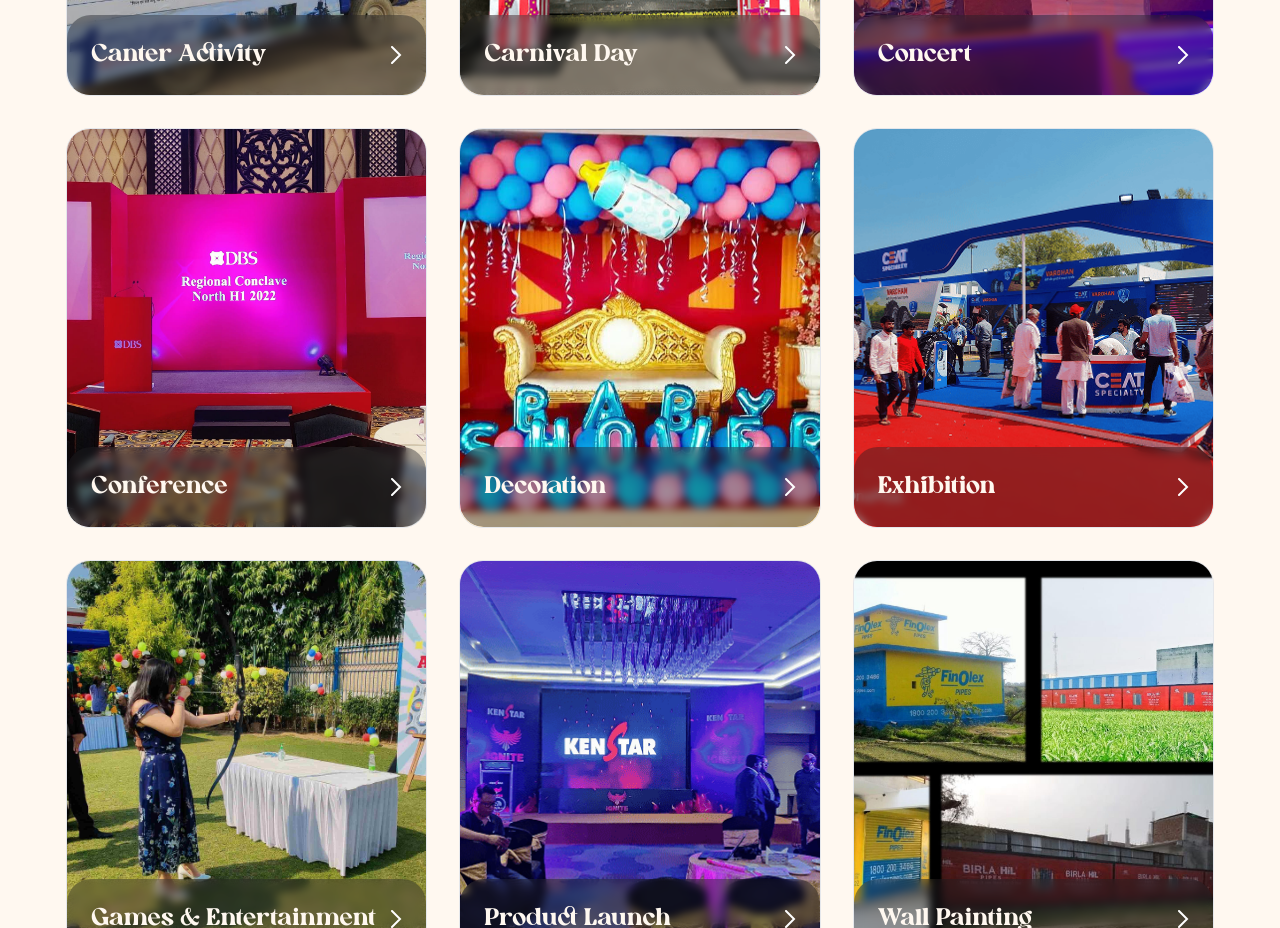
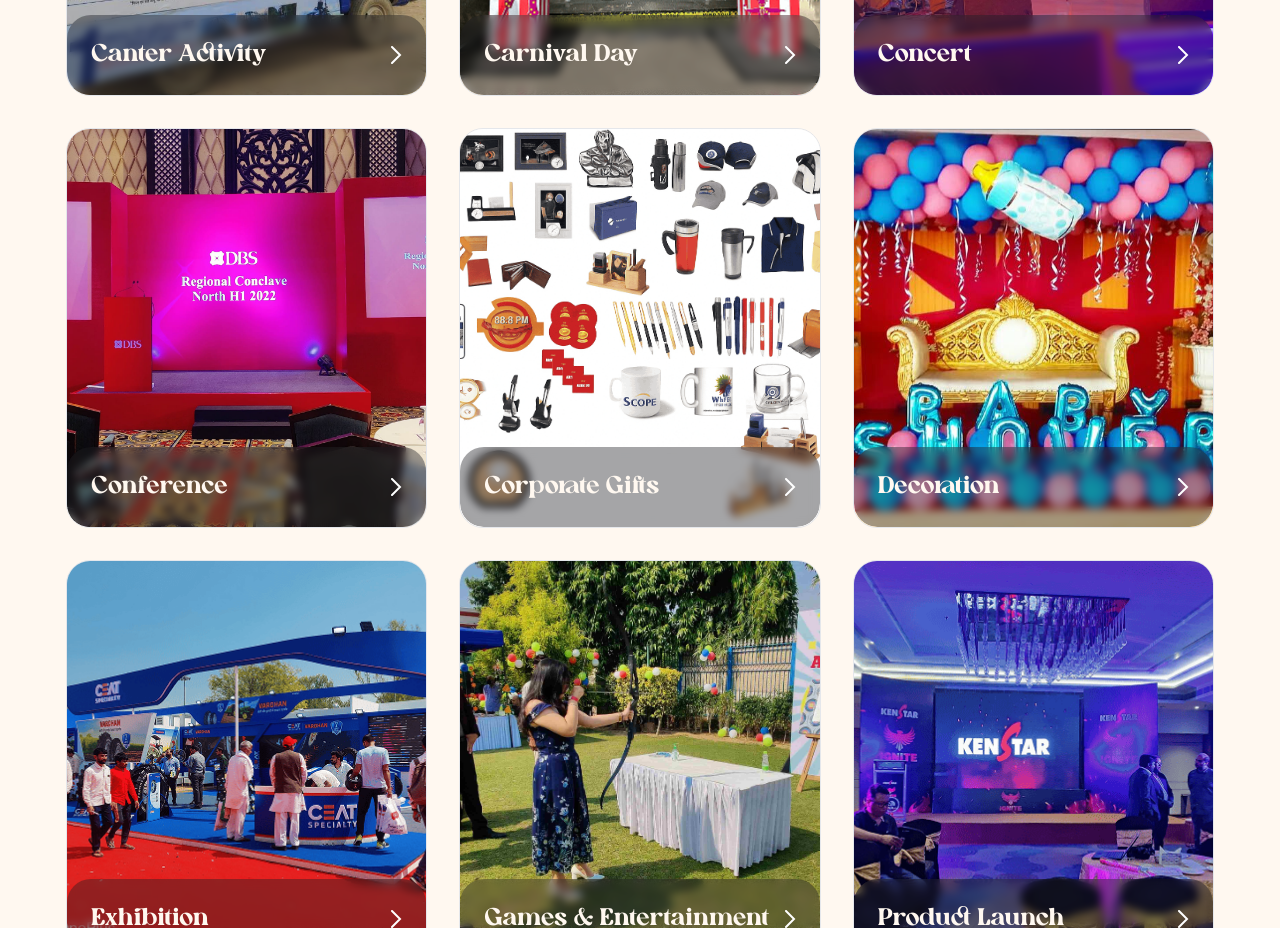
Before and after one commit to Akash-cloud001/vr-dream-events-and-entertainment, a React (Vite) app: page /services in a window 1280 px wide. Shown: the part 2140-3068 px from the top of the page. Built offline with nearby package versions, Linux system fonts and the light colour scheme.

Commit message:
feat: add corporate gifts service with image and description

```diff
--- a/src/pages/Service.jsx
+++ b/src/pages/Service.jsx
@@ -31,7 +31,7 @@
     <section className='home-page'>
       <section className="h-dvh w-full bg-black ff-allen grid place-content-center overflow-hidden relative">
         <img src={service?.imgUrl} alt={service?.name} className='h-full w-full absolute object-cover object-top' />
-        <div className="absolute bottom-0 left-1/2 -translate-x-1/2 text-white text-2xl xs:text-2xl sm:text-3xl  lg:text-5xl flex flex-col items-center justify-center gap-4 md:gap-8 z-[1]  backdrop-blur-md px-9 pt-8 pb-6 rounded-t-3xl w-[95%] sm:w-full max-w-3xl lg:max-w-4xl">
+        <div className="absolute bottom-0 left-1/2 -translate-x-1/2 text-ternary text-2xl xs:text-2xl sm:text-3xl  lg:text-5xl flex flex-col items-center justify-center gap-4 md:gap-8 z-[1]  backdrop-blur-md px-9 pt-8 pb-6 rounded-t-3xl w-[95%] sm:w-full max-w-3xl lg:max-w-4xl">
           <p className=' max-w-[95%] w-max sm:whitespace-nowrap capitalize'>
             {service?.name}
           </p>
--- a/src/services.js
+++ b/src/services.js
@@ -70,6 +70,13 @@
     id:'3473ab6b-173e-4f6f-9c8e-0d5e8b09d085'
   },
   {
+    name:'Corporate Gifts',
+    link: '/service/corporate-gifts',
+    imgUrl: '/images/services/corporate-gifts.png',
+    content: "Elevate your brand visibility and client relationships with thoughtfully curated corporate gifts. We offer a wide range of customizable gifting solutions including tech gadgets, eco-friendly items, drinkware, office essentials, apparel, leather accessories, and more. Whether you're welcoming new clients, celebrating milestones, or rewarding employees — our premium, branded gift items are designed to leave a lasting impression. From concept to packaging, we ensure every gift reflects your brand’s identity and values.",
+    id: '3473ab6b-173e-4f6f-9c8e-corporate-gifts'
+  },
+  {
     name:'Decoration',
     link:'/service/decoration',
     imgUrl: '/images/services/decoration.jpg',
```
Also changed, not shown: public/images/services/corporate-gifts.png (added).
